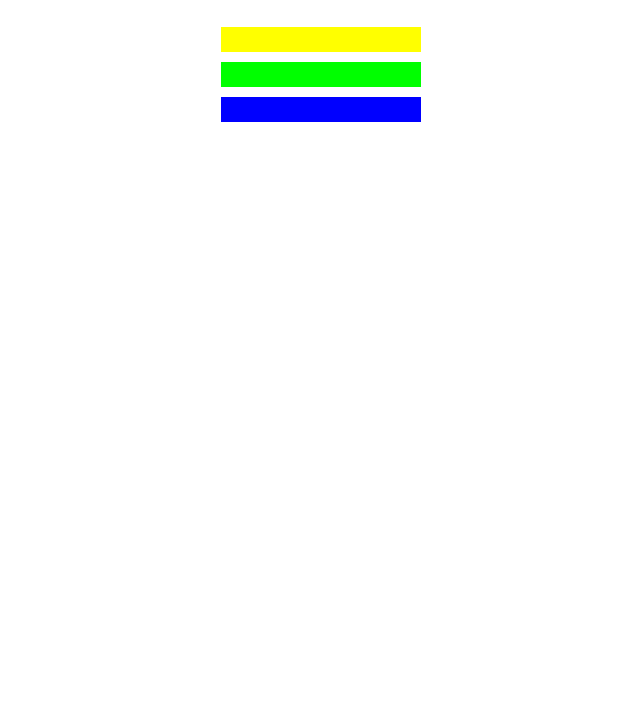
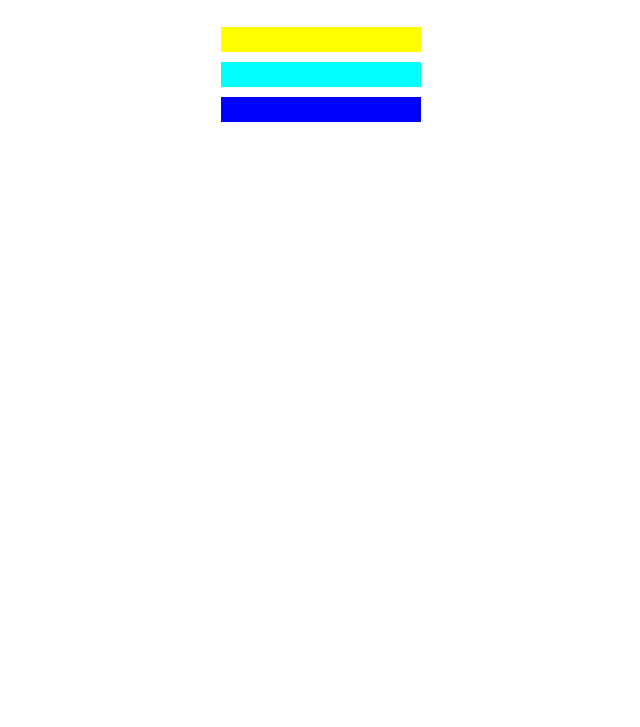
Before and after one commit to Daniel-Williams-ux/CSS-Color-Markers, a plain HTML site: page index.html in a window 1280 px wide. Shown: the part 73-800 px from the top of the page, without its empty margins (319-959 px from the left). Drawn offline with Linux system fonts and the light colour scheme.

Commit message:
To create the next secondary color, cyan, update the rgb function in the .two CSS rule to combine pure green and pure blue.

```diff
--- a/style.css
+++ b/style.css
@@ -13,7 +13,7 @@ h1 {
 }
 
 .two {
-  background-color: rgb(0,255, 0);
+  background-color: rgb(0,255, 255);
 }
 
 .three {
```
